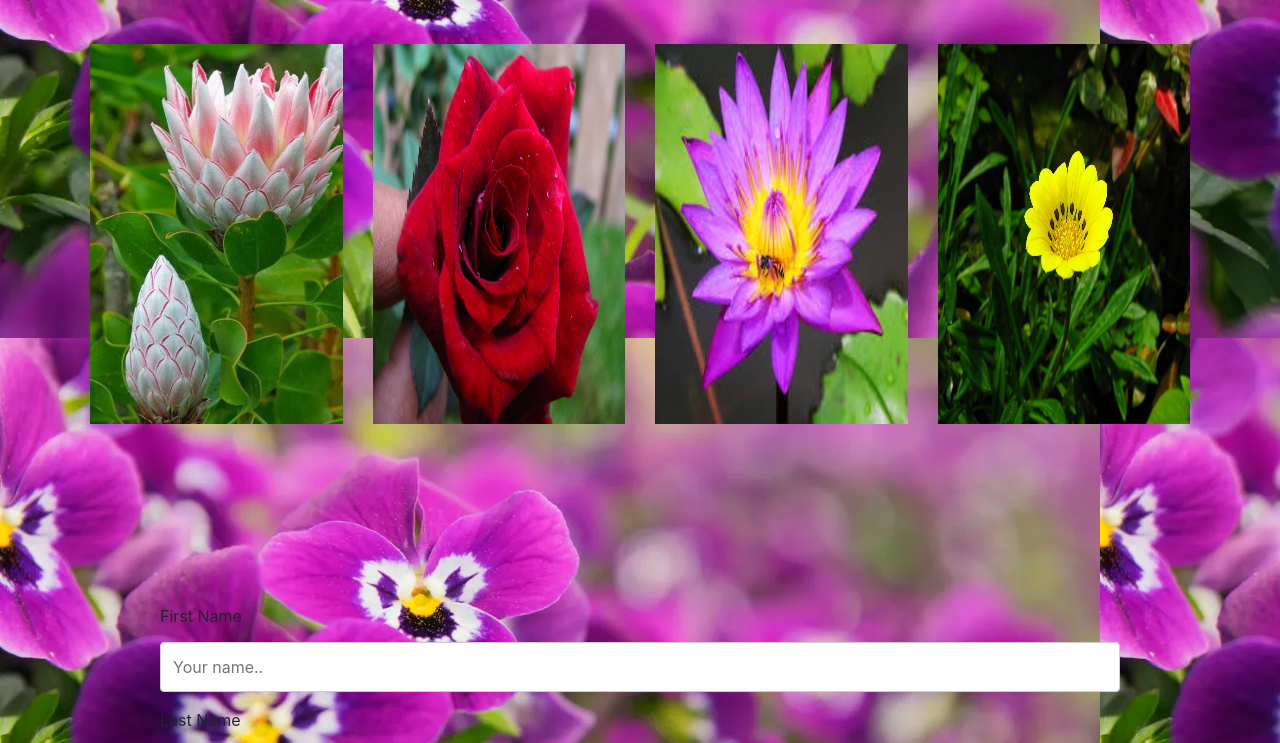
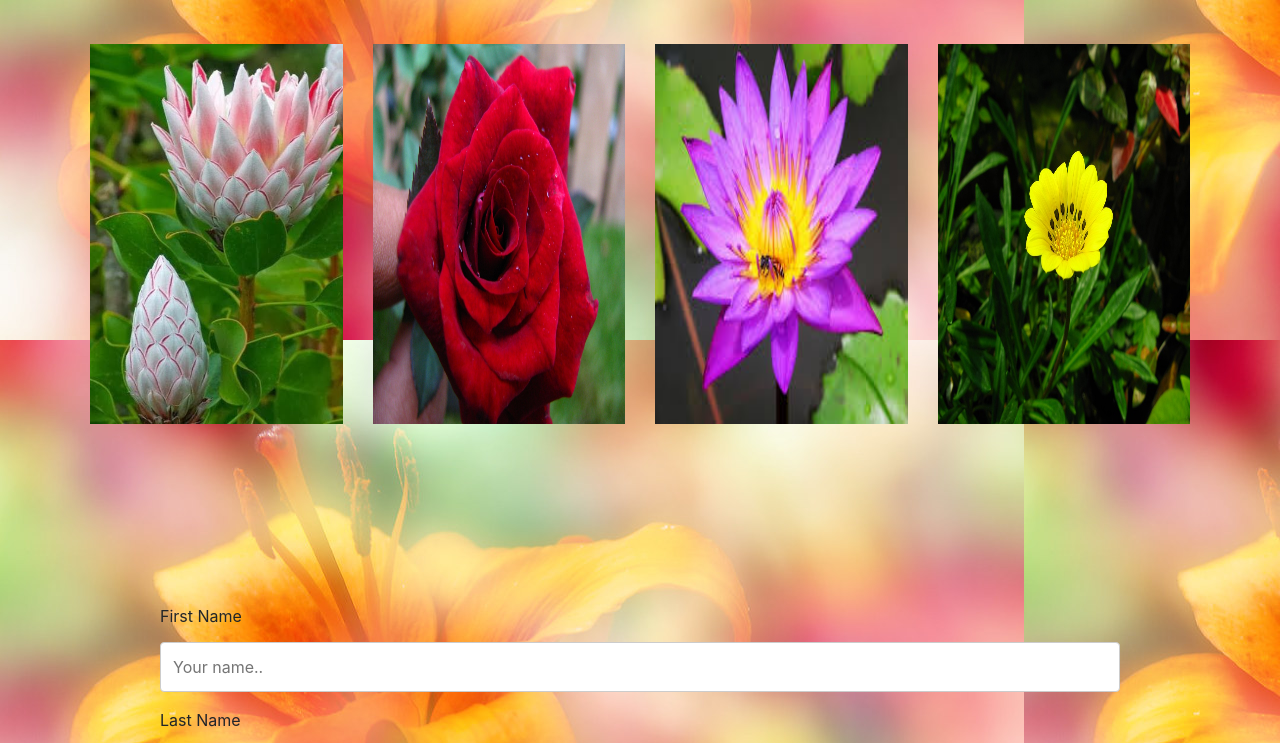
Before and after one commit to RSnape5199/Final-Project, a plain HTML site: page index.html in a window 1280 px wide. Shown: the part 280-1023 px from the top of the page. Drawn offline with nearby package versions, Linux system fonts and the light colour scheme.

Commit message:
update url

```diff
--- a/master.css
+++ b/master.css
@@ -1,5 +1,5 @@
 body{
-  background-image: url("flowers.webp");
+  background-image: url("blury flower.jpg");
 }
 
 h1 {
```
